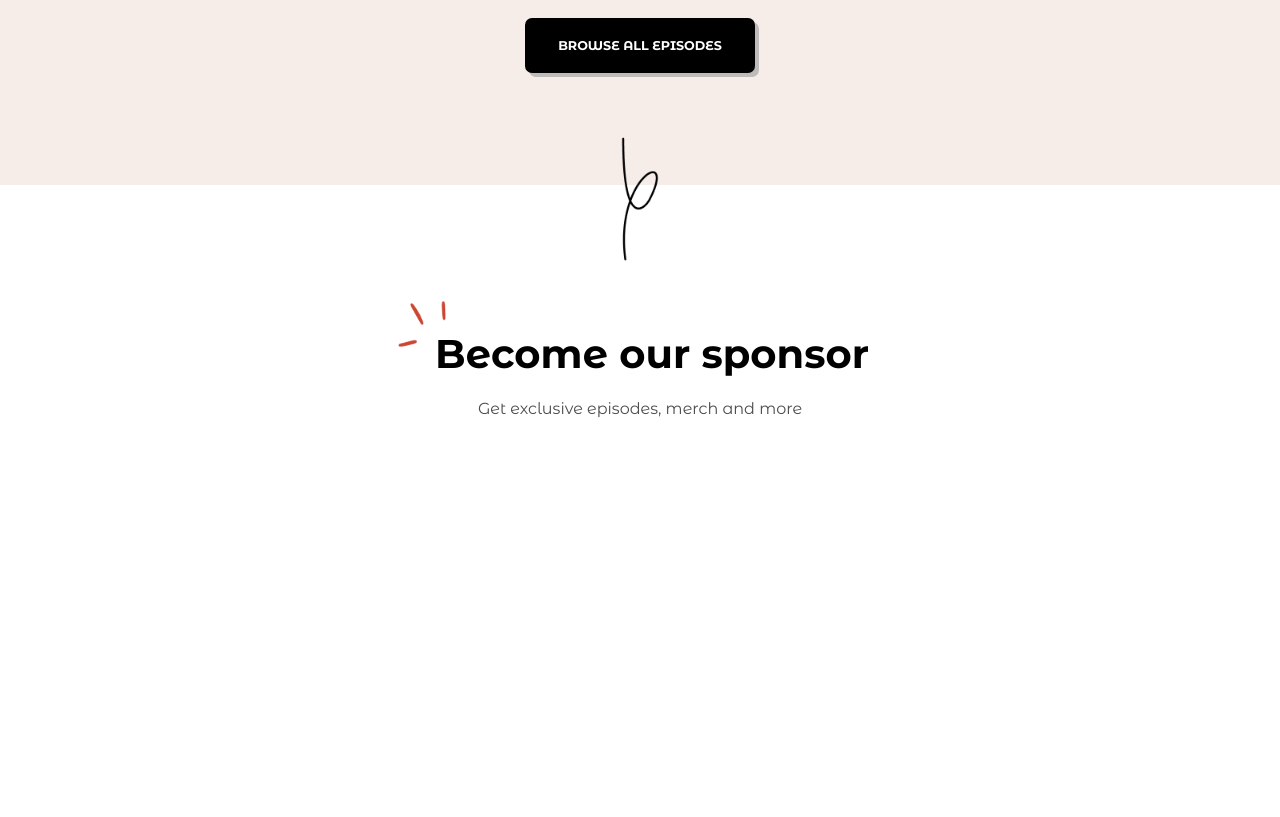
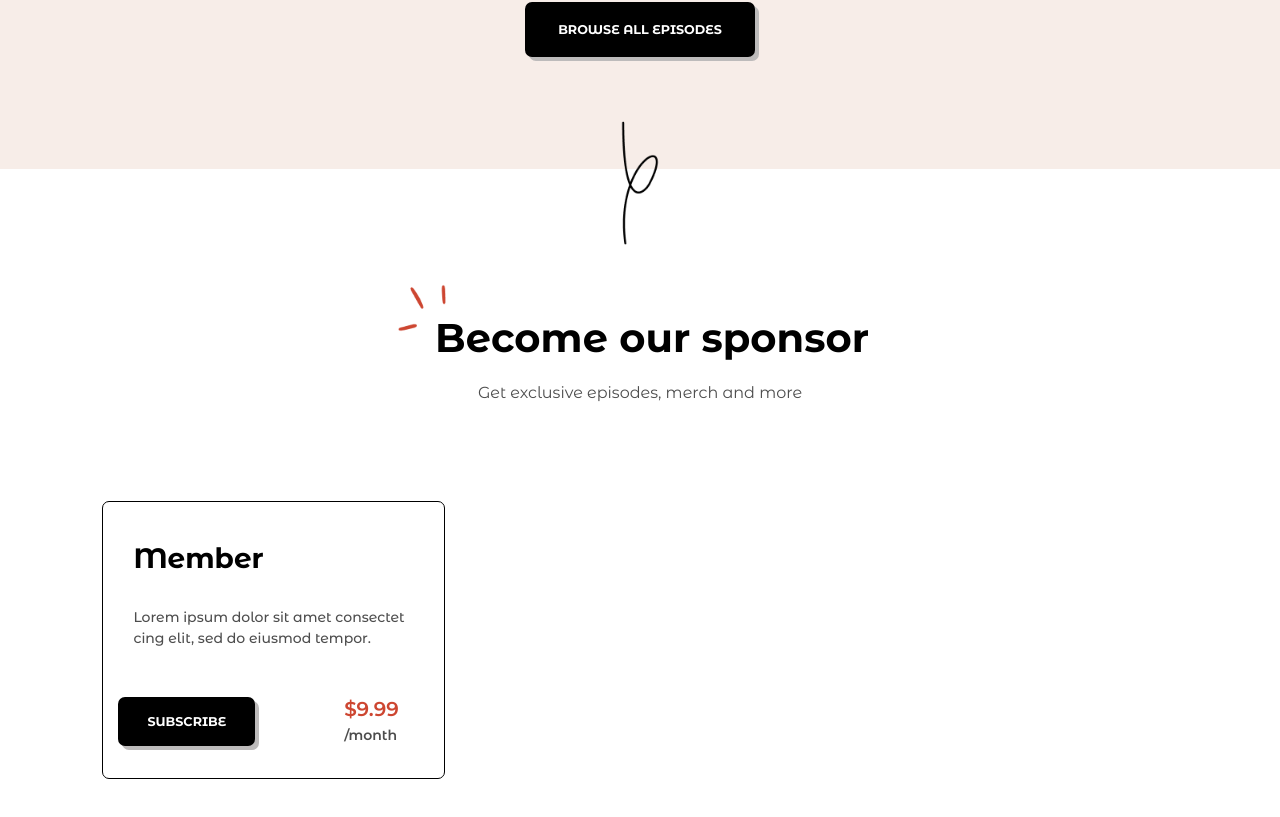
Before and after one commit to KiritoEM/WEEKLY_DECEMBER_FRONT_3, a Next.js app: page / in a window 1280 px wide. Shown: the part 5070-5887 px from the top of the page. Before the commit the page ends 5507 px from the top, so only its background shows below. Built offline with nearby package versions, Linux system fonts and the light colour scheme.

Commit message:
add header to sponsord-card

```diff
--- a/src/components/Sponsors.tsx
+++ b/src/components/Sponsors.tsx
@@ -1,9 +1,11 @@
+import SponsorsContent from "./sponsors/SponsorsContent";
 import SponsorsHeader from "./sponsors/SponsorsHeader";
 
 const Sponsors = (): JSX.Element => {
   return (
     <section id="sponsors">
       <SponsorsHeader />
+      <SponsorsContent />
     </section>
   );
 };
--- /dev/null
+++ b/src/components/sponsors/SponsorsCard.tsx
@@ -0,0 +1,30 @@
+const SponsorsCard = (): JSX.Element => {
+  return (
+    <div className="sponsors-card">
+      <div className="price">
+        <div className="header">
+          <h3>Member</h3>
+          <p>
+            Lorem ipsum dolor sit amet consectet cing elit, sed do eiusmod
+            tempor.
+          </p>
+        </div>
+        <div className="button-price">
+          <div className="button">
+            <button className="btn">SUBSCRIBE</button>
+          </div>
+          <div className="price-value">
+            <h5>
+              $9.99
+              <br />
+              <span>/month</span>
+            </h5>
+          </div>
+        </div>
+      </div>
+      <div className="benefits"></div>
+    </div>
+  );
+};
+
+export default SponsorsCard;
--- /dev/null
+++ b/src/components/sponsors/SponsorsContent.tsx
@@ -0,0 +1,15 @@
+import SponsorsCard from "./SponsorsCard";
+
+const SponsorsContent = (): JSX.Element => {
+  return (
+    <div className="section-content">
+      <div className="row">
+        <div className="col-4">
+          <SponsorsCard />
+        </div>
+      </div>
+    </div>
+  );
+};
+
+export default SponsorsContent;
--- a/src/styles/home/features/features.scss
+++ b/src/styles/home/features/features.scss
@@ -55,7 +55,7 @@
 
         .pricing-btn {
             text-align: center;
-            margin-top: 5rem;
+            margin-top: 4rem;
 
             .btn {
                 text-transform: uppercase;
--- /dev/null
+++ b/src/styles/home/sponsors/sponsors-card.scss
@@ -0,0 +1,62 @@
+.sponsors-card {
+    width: 100%;
+    height: max-content;
+
+    .price {
+        width: 100%;
+        border: 1.5px solid $Black;
+        border-radius: 7px;
+        padding: 40px 30px 25px 30px;
+
+        .header {
+
+            h3 {
+                color: $Black;
+                font-weight: 700;
+            }
+
+            p {
+                color: $Davys-grey;
+                margin-top: 2rem;
+                font-weight: 500;
+                font-size: 14px;
+            }
+        }
+
+        .button-price {
+            margin-top: 3rem;
+            position: relative;
+            right: 15px;
+            display: flex;
+            width: 100%;
+            justify-content: space-between;
+
+            .button {
+
+                .btn {
+                    text-transform: uppercase;
+                    font-size: 12.7px;
+                    padding: 14px 28px;
+                    font-weight: bold;
+                    border-radius: 7px;
+                    background-color: $Black;
+                    box-shadow: 4px 4px rgb(189, 187, 187);
+                    color: #fff;
+                }
+            }
+
+            .price-value{
+
+                 h5{
+                    color: $Vermillion;
+                    font-weight: 600;
+
+                    span{
+                        font-size: 14px;
+                        color: $Davys-grey;
+                    }
+                 }
+            }
+        }
+    }
+}
--- a/src/styles/home/sponsors/sponsors.scss
+++ b/src/styles/home/sponsors/sponsors.scss
@@ -1,8 +1,12 @@
+@import "./sponsors-card.scss";
+
 #sponsors {
     width: 100%;
     overflow: hidden;
     margin-top: -10rem;
     padding-top: 3rem;
+    padding-bottom: 5rem;
+    @include container;
 
     .section-header {
         .title {
@@ -40,4 +44,9 @@
             }
         }
     }
+
+    .section-content{
+        width: 100%;
+        margin-top: 6rem;
+    }
 }
```
